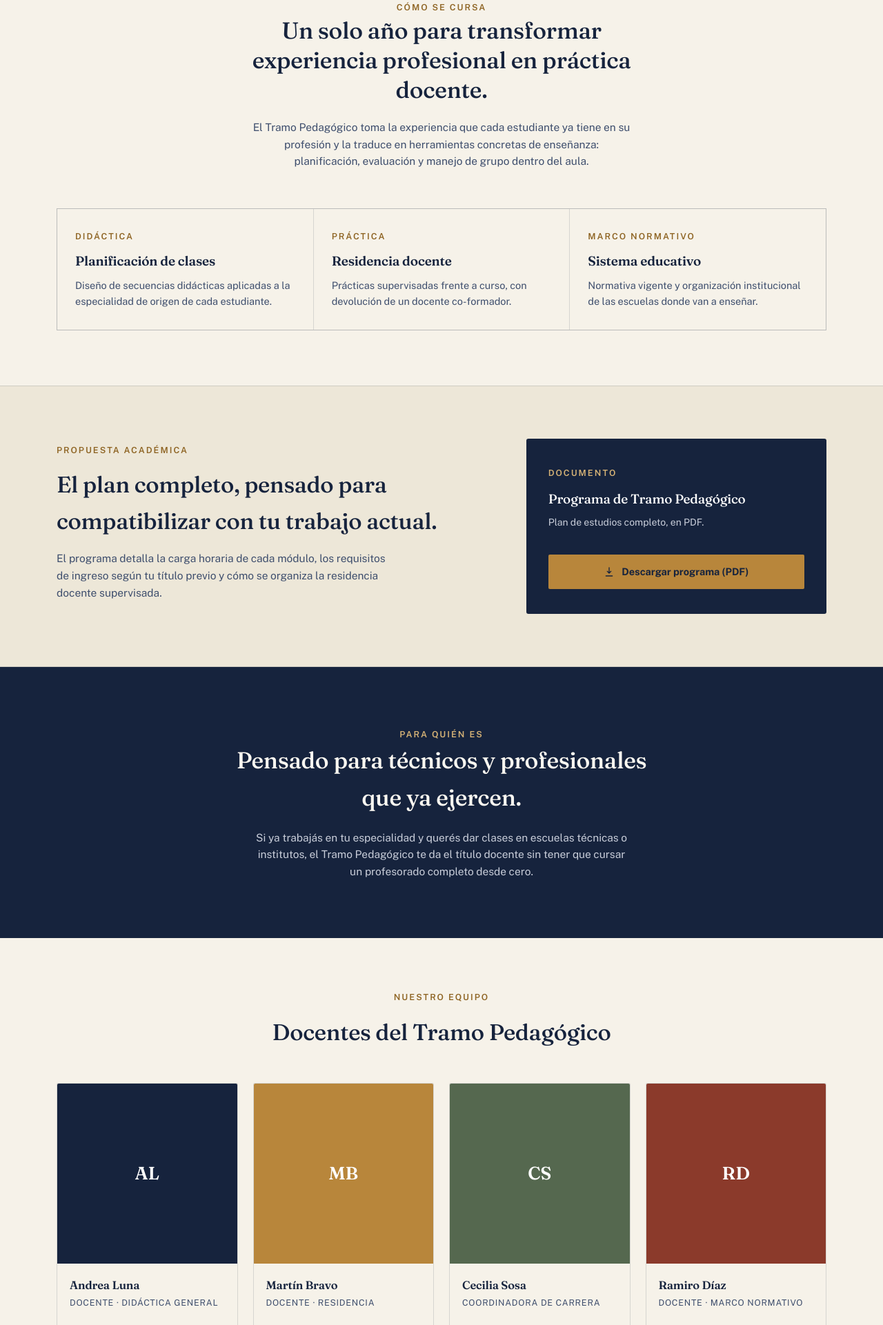
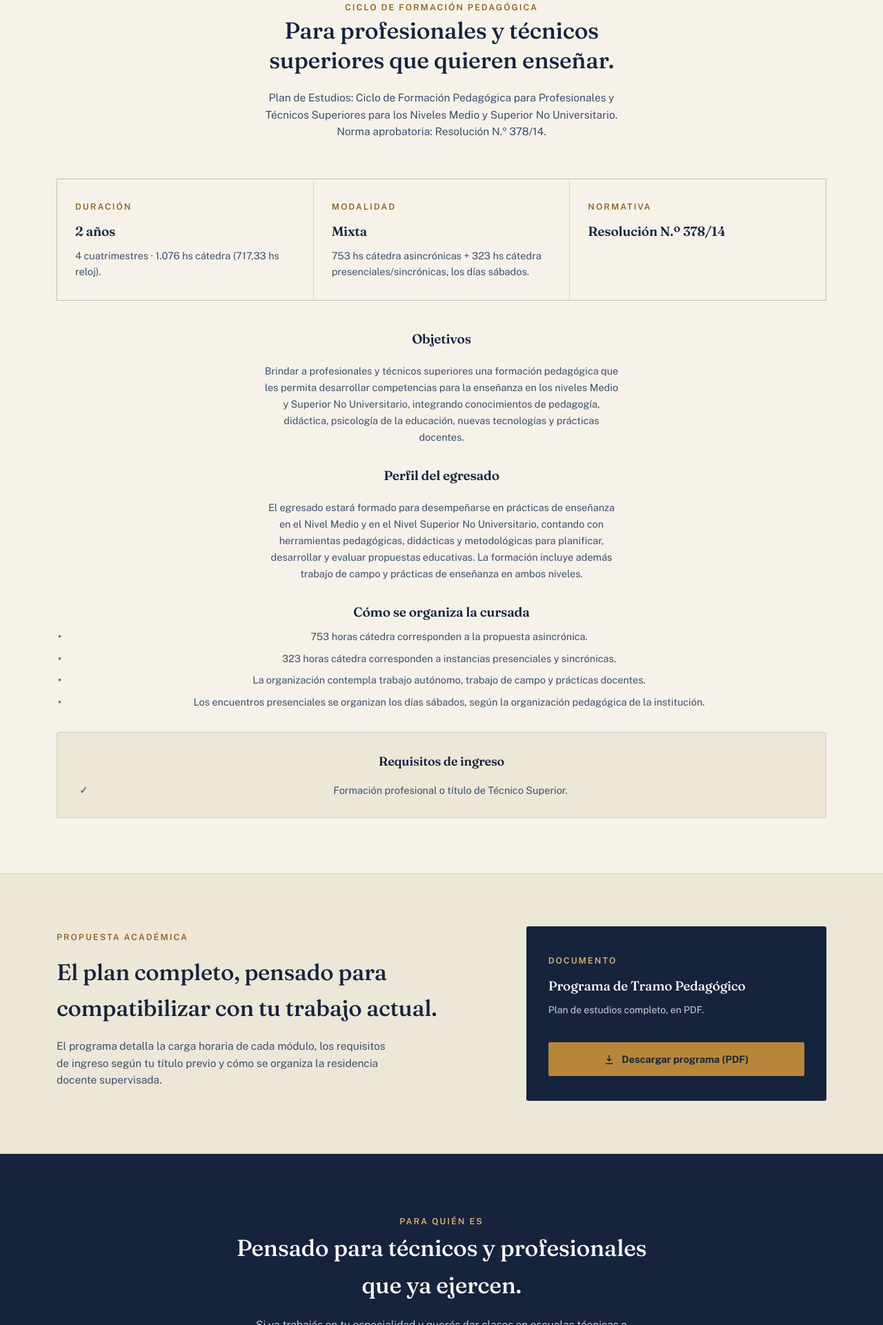
Before and after one commit to aguslgrieco/San-ambrosio, a plain HTML site: page tramo-pedagogico.html in a window 1280 px wide. Shown: the part 879-2800 px from the top of the page at 69% size. Drawn offline with nearby package versions, Linux system fonts and the light colour scheme.

Commit message:
Update tramo-pedagogico.html

```diff
--- a/tramo-pedagogico.html
+++ b/tramo-pedagogico.html
@@ -34,7 +34,6 @@
         </div>
       </div>
       <a href="index.html#contacto">Contactos</a>
-      <a href="index.html#contacto" class="nav-cta">Inscripción</a>
     </nav>
   </div>
 </header>
@@ -68,25 +67,44 @@
 
   <section class="sub-block" id="trayecto">
     <div class="wrap">
-      <span class="eyebrow">Cómo se cursa</span>
-      <h2>Un solo año para transformar experiencia profesional en práctica docente.</h2>
-      <p>El Tramo Pedagógico toma la experiencia que cada estudiante ya tiene en su profesión y la traduce en herramientas concretas de enseñanza: planificación, evaluación y manejo de grupo dentro del aula.</p>
+      <span class="eyebrow">Ciclo de Formación Pedagógica</span>
+      <h2>Para profesionales y técnicos superiores que quieren enseñar.</h2>
+      <p>Plan de Estudios: Ciclo de Formación Pedagógica para Profesionales y Técnicos Superiores para los Niveles Medio y Superior No Universitario. Norma aprobatoria: Resolución N.º 378/14.</p>
       <div class="sub-facts">
         <div class="sub-fact">
-          <span class="eyebrow">Didáctica</span>
-          <h4>Planificación de clases</h4>
-          <p>Diseño de secuencias didácticas aplicadas a la especialidad de origen de cada estudiante.</p>
+          <span class="eyebrow">Duración</span>
+          <h4>2 años</h4>
+          <p>4 cuatrimestres · 1.076 hs cátedra (717,33 hs reloj).</p>
         </div>
         <div class="sub-fact">
-          <span class="eyebrow">Práctica</span>
-          <h4>Residencia docente</h4>
-          <p>Prácticas supervisadas frente a curso, con devolución de un docente co-formador.</p>
+          <span class="eyebrow">Modalidad</span>
+          <h4>Mixta</h4>
+          <p>753 hs cátedra asincrónicas + 323 hs cátedra presenciales/sincrónicas, los días sábados.</p>
         </div>
         <div class="sub-fact">
-          <span class="eyebrow">Marco normativo</span>
-          <h4>Sistema educativo</h4>
-          <p>Normativa vigente y organización institucional de las escuelas donde van a enseñar.</p>
+          <span class="eyebrow">Normativa</span>
+          <h4>Resolución N.º 378/14</h4>
+          <p></p>
         </div>
+      </div>
+      <div class="info-detail">
+        <h3>Objetivos</h3>
+        <p>Brindar a profesionales y técnicos superiores una formación pedagógica que les permita desarrollar competencias para la enseñanza en los niveles Medio y Superior No Universitario, integrando conocimientos de pedagogía, didáctica, psicología de la educación, nuevas tecnologías y prácticas docentes.</p>
+        <h3>Perfil del egresado</h3>
+        <p>El egresado estará formado para desempeñarse en prácticas de enseñanza en el Nivel Medio y en el Nivel Superior No Universitario, contando con herramientas pedagógicas, didácticas y metodológicas para planificar, desarrollar y evaluar propuestas educativas. La formación incluye además trabajo de campo y prácticas de enseñanza en ambos niveles.</p>
+        <h3>Cómo se organiza la cursada</h3>
+        <ul>
+          <li>753 horas cátedra corresponden a la propuesta asincrónica.</li>
+          <li>323 horas cátedra corresponden a instancias presenciales y sincrónicas.</li>
+          <li>La organización contempla trabajo autónomo, trabajo de campo y prácticas docentes.</li>
+          <li>Los encuentros presenciales se organizan los días sábados, según la organización pedagógica de la institución.</li>
+        </ul>
+      </div>
+      <div class="requisitos-box">
+        <h3>Requisitos de ingreso</h3>
+        <ul>
+          <li>Formación profesional o título de Técnico Superior.</li>
+        </ul>
       </div>
     </div>
   </section>
@@ -115,46 +133,6 @@
       <span class="eyebrow" style="color:#D9B577;">Para quién es</span>
       <h2>Pensado para técnicos y profesionales que ya ejercen.</h2>
       <p>Si ya trabajás en tu especialidad y querés dar clases en escuelas técnicas o institutos, el Tramo Pedagógico te da el título docente sin tener que cursar un profesorado completo desde cero.</p>
-    </div>
-  </section>
-
-  <section class="section-tight">
-    <div class="wrap">
-      <div class="team-head">
-        <span class="eyebrow">Nuestro equipo</span>
-        <h2>Docentes del Tramo Pedagógico</h2>
-      </div>
-      <div class="team-grid">
-        <div class="team-card">
-          <div class="team-photo">
-            <span class="initials">AL</span>
-            <img src="equipo/andrea-luna.jpg" alt="Foto de Andrea Luna" loading="lazy" onerror="this.onerror=null;this.remove();">
-          </div>
-          <div class="team-body"><h4>Andrea Luna</h4><p class="role">Docente · Didáctica General</p><a class="more" href="#">Saber más →</a></div>
-        </div>
-        <div class="team-card">
-          <div class="team-photo">
-            <span class="initials">MB</span>
-            <img src="equipo/martin-bravo.jpg" alt="Foto de Martín Bravo" loading="lazy" onerror="this.onerror=null;this.remove();">
-          </div>
-          <div class="team-body"><h4>Martín Bravo</h4><p class="role">Docente · Residencia</p><a class="more" href="#">Saber más →</a></div>
-        </div>
-        <div class="team-card">
-          <div class="team-photo">
-            <span class="initials">CS</span>
-            <img src="equipo/cecilia-sosa.jpg" alt="Foto de Cecilia Sosa" loading="lazy" onerror="this.onerror=null;this.remove();">
-          </div>
-          <div class="team-body"><h4>Cecilia Sosa</h4><p class="role">Coordinadora de carrera</p><a class="more" href="#">Saber más →</a></div>
-        </div>
-        <div class="team-card">
-          <div class="team-photo">
-            <span class="initials">RD</span>
-            <img src="equipo/ramiro-diaz.jpg" alt="Foto de Ramiro Díaz" loading="lazy" onerror="this.onerror=null;this.remove();">
-          </div>
-          <div class="team-body"><h4>Ramiro Díaz</h4><p class="role">Docente · Marco Normativo</p><a class="more" href="#">Saber más →</a></div>
-        </div>
-      </div>
-      <p class="team-note">Fotos y nombres de ejemplo — reemplazalos por el equipo docente real del instituto.</p>
     </div>
   </section>
 
```
